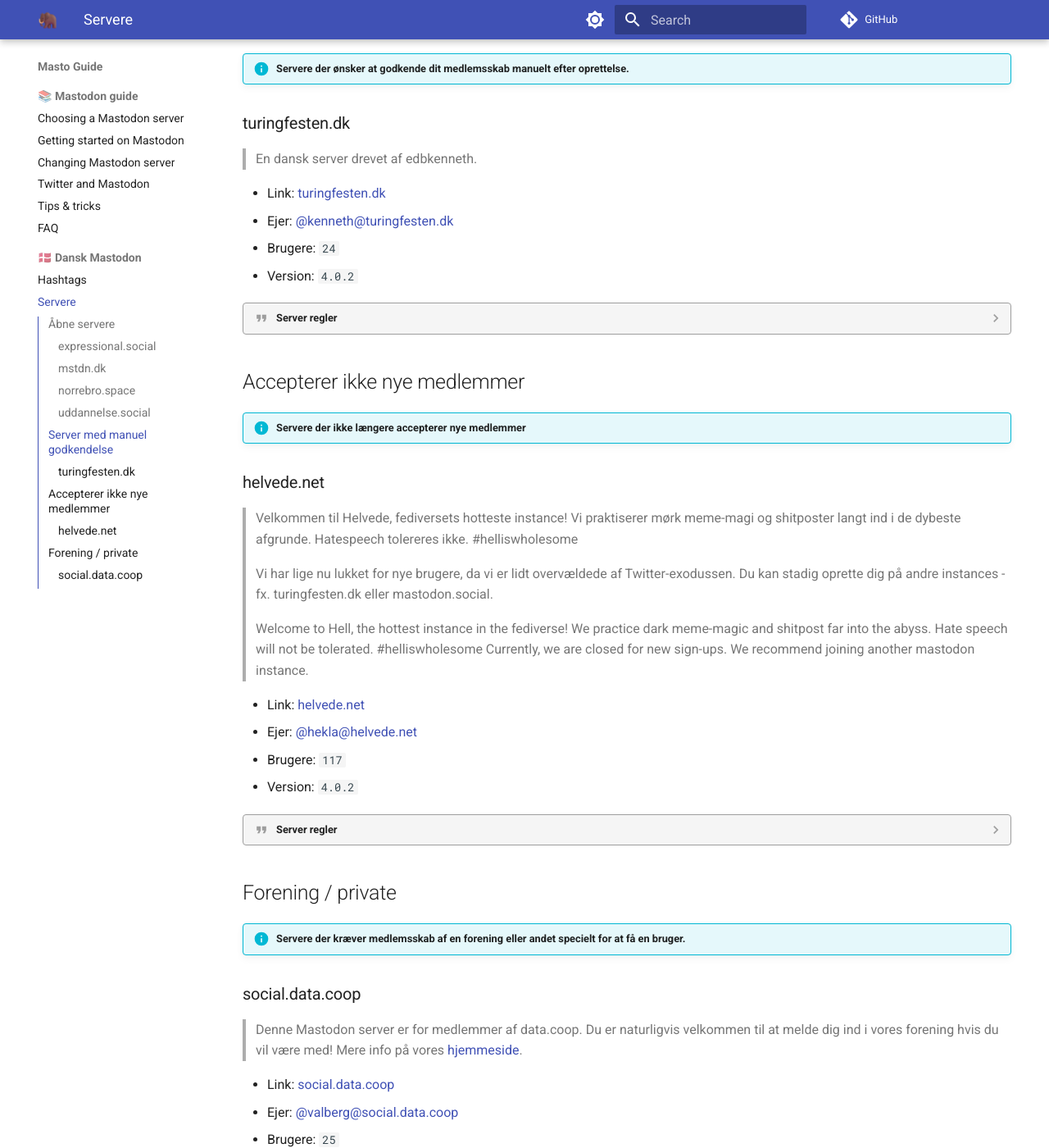
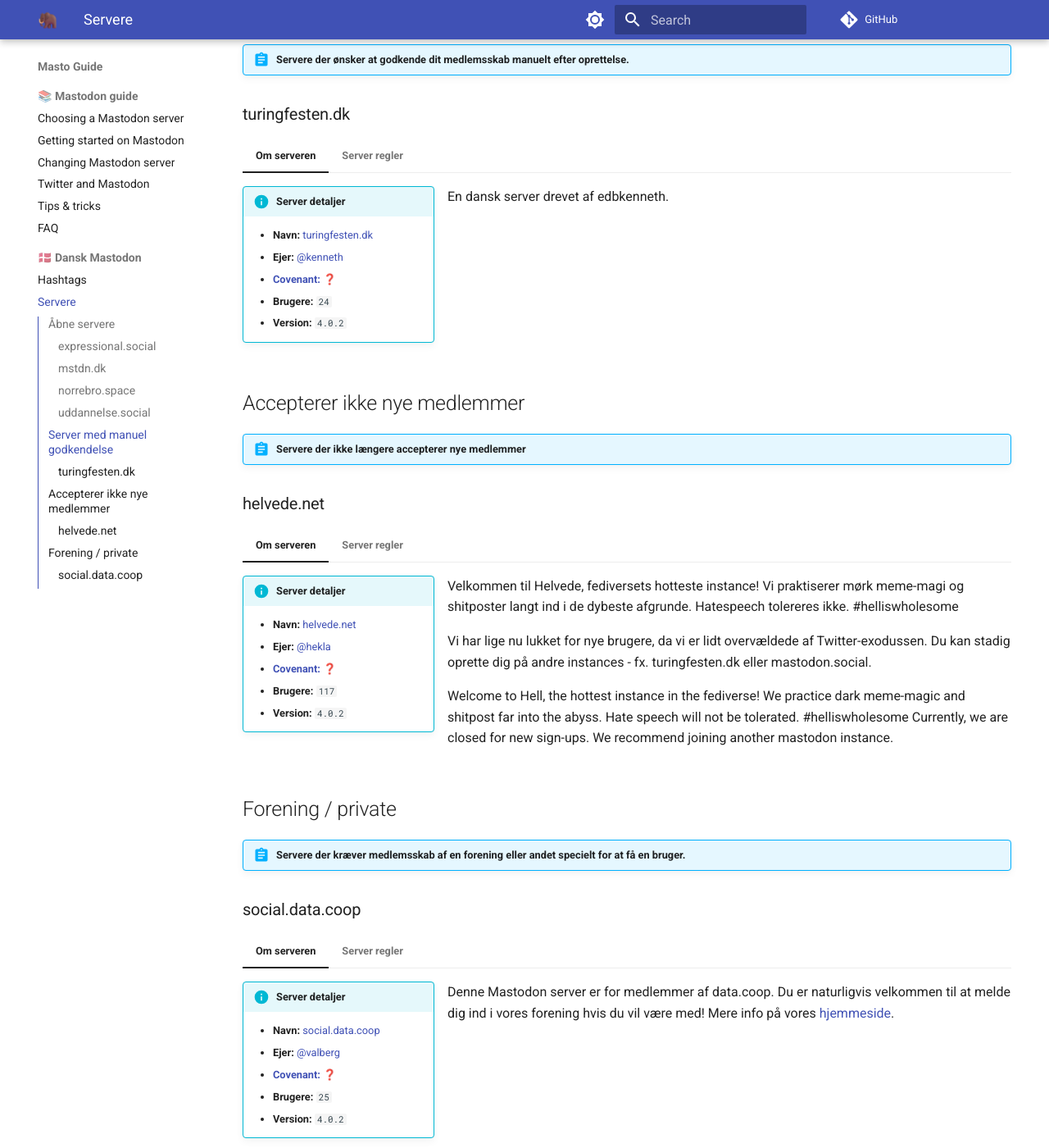
Before and after one commit to jippi/masto-guide, an MkDocs documentation site: the page built from docs/dk/servers.md, in a window 1280 px wide and 1400 px high, scrolled down 1788 px. Shown: the whole window at 82% size. Built offline with MkDocs 1.6.1 and Material for MkDocs 9.7.7, drawn with Linux system fonts in a browser that asks for light colours; comment, search, counter and statistics services are not loaded; some of the changed text lies outside the part shown.

Commit message:
finish prototype code
Signed-off-by: Christian Winther <jippignu@gmail.com>

```diff
--- a/docs/dk/servers.md
+++ b/docs/dk/servers.md
@@ -2,22 +2,38 @@
 
 Siden indeholder Mastodon servere der er drevet og ejet af danskere. [Læs mere om hvad der er vigtigt at overveje ved server valg](../guide/choosing-a-server.md)
 
-_Listen bliver opdateret automatisk, ca en gang i døgnet og er sorteret efter domæne navn. Sidst opdateret 25 Nov 22 22:19 CET_
+_Listen bliver opdateret automatisk, ca en gang i døgnet og er sorteret efter domæne navn. Sidst opdateret 25 Nov 22 22:56 CET_
+
+
 ## Åbne servere
 
-!!! info "Servere du kan blive medlem af med det samme, uden godkendelse."
+!!! abstract "Servere du kan blive medlem af med det samme, uden godkendelse."
+
 
 
 ### expressional.social
 
-> 🇩🇰 Mastodon server hosted in Copenhagen, Denmark. All languages are welcome. Click the "Learn more" button for more information about the server and some "getting started on mastodon" guides
+=== "Om serveren"
 
-* Link: [expressional.social](https://expressional.social/){target=_blank}
-* Ejer: [@jippi@expressional.social](https://expressional.social/@jippi){target=_blank}
-* Brugere: `77`
-* Version: `4.0.2+glitch`
+    !!! info inline "Server detaljer"
 
-??? quote "Server regler"
+        * **Navn:** [expressional.social](https://expressional.social/){target=_blank}
+        * **Ejer:** [@jippi](https://expressional.social/@jippi){target=_blank}
+        * [**Covenant:** ✅](https://joinmastodon.org/covenant){target=_blank title="Serveren følger Mastodon Server Covenant, klik for at læse mere"}
+        * **Brugere:** `77`
+        * **Version:** `4.0.2+glitch`
+
+    🇩🇰 Mastodon server hosted in Copenhagen, Denmark. All languages are welcome. Click the "Learn more" button for more information about the server and some "getting started on mastodon" guides
+
+=== "Server regler"
+
+    !!! info inline "Server detaljer"
+
+        * **Navn:** [expressional.social](https://expressional.social/){target=_blank}
+        * **Ejer:** [@jippi](https://expressional.social/@jippi){target=_blank}
+        * [**Covenant:** ✅](https://joinmastodon.org/covenant){target=_blank title="Serveren følger Mastodon Server Covenant, klik for at læse mere"}
+        * **Brugere:** `77`
+        * **Version:** `4.0.2+glitch`
 
 
     - [X] Don't be a dick.
@@ -37,18 +53,31 @@ _Listen bliver opdateret automatisk, ca en gang i døgnet og er sorteret efter d
 
 ### mstdn.dk
 
-> 🇩🇰 Mastodon Danmark 🐘
-> 🦸 Drevet af frivillige superhelte!
-> ⎈ Hostet på @midgaard
-> 💰 Sponsoreret af @incrediblebits
->
+=== "Om serveren"
 
-* Link: [mstdn.dk](https://mstdn.dk/){target=_blank}
-* Ejer: [@saustrup@mstdn.dk](https://mstdn.dk/@saustrup){target=_blank}
-* Brugere: `270`
-* Version: `4.0.2`
+    !!! info inline "Server detaljer"
 
-??? quote "Server regler"
+        * **Navn:** [mstdn.dk](https://mstdn.dk/){target=_blank}
+        * **Ejer:** [@saustrup](https://mstdn.dk/@saustrup){target=_blank}
+        * [**Covenant:** ❓](https://joinmastodon.org/covenant){target=_blank title="Serveren følger Mastodon Server Covenant, klik for at læse mere"}
+        * **Brugere:** `270`
+        * **Version:** `4.0.2`
+
+    🇩🇰 Mastodon Danmark 🐘
+    🦸 Drevet af frivillige superhelte!
+    ⎈ Hostet på @midgaard
+    💰 Sponsoreret af @incrediblebits
+
+
+=== "Server regler"
+
+    !!! info inline "Server detaljer"
+
+        * **Navn:** [mstdn.dk](https://mstdn.dk/){target=_blank}
+        * **Ejer:** [@saustrup](https://mstdn.dk/@saustrup){target=_blank}
+        * [**Covenant:** ❓](https://joinmastodon.org/covenant){target=_blank title="Serveren følger Mastodon Server Covenant, klik for at læse mere"}
+        * **Brugere:** `270`
+        * **Version:** `4.0.2`
 
 
     - [X] 🇩🇰 Det skrevne sprog her er engelsk eller dansk. Den praktiske årsag er at det er de sprog alle moderatorerne kan læse.
@@ -70,19 +99,32 @@ _Listen bliver opdateret automatisk, ca en gang i døgnet og er sorteret efter d
 
 ### norrebro.space
 
-> Nørrebro.space er et hyggeligt sted på nettet - uden reklamer eller unødvendig sporing. Ligesom virkelighedens Nørrebro, er alle velkomne her.
->
->
-> 🇩🇰🐘
->
-> Nørrebro.space er et etisk socialt medie - fordi vi kan.
+=== "Om serveren"
 
-* Link: [norrebro.space](https://norrebro.space/){target=_blank}
-* Ejer: [@asbjorn@norrebro.space](https://norrebro.space/@asbjorn){target=_blank}
-* Brugere: `115`
-* Version: `4.0.2`
+    !!! info inline "Server detaljer"
 
-??? quote "Server regler"
+        * **Navn:** [norrebro.space](https://norrebro.space/){target=_blank}
+        * **Ejer:** [@asbjorn](https://norrebro.space/@asbjorn){target=_blank}
+        * [**Covenant:** ❓](https://joinmastodon.org/covenant){target=_blank title="Serveren følger Mastodon Server Covenant, klik for at læse mere"}
+        * **Brugere:** `115`
+        * **Version:** `4.0.2`
+
+    Nørrebro.space er et hyggeligt sted på nettet - uden reklamer eller unødvendig sporing. Ligesom virkelighedens Nørrebro, er alle velkomne her.
+
+
+    🇩🇰🐘
+
+    Nørrebro.space er et etisk socialt medie - fordi vi kan.
+
+=== "Server regler"
+
+    !!! info inline "Server detaljer"
+
+        * **Navn:** [norrebro.space](https://norrebro.space/){target=_blank}
+        * **Ejer:** [@asbjorn](https://norrebro.space/@asbjorn){target=_blank}
+        * [**Covenant:** ❓](https://joinmastodon.org/covenant){target=_blank title="Serveren følger Mastodon Server Covenant, klik for at læse mere"}
+        * **Brugere:** `115`
+        * **Version:** `4.0.2`
 
 
     - [X] Don't be a dick.
@@ -100,58 +142,97 @@ _Listen bliver opdateret automatisk, ca en gang i døgnet og er sorteret efter d
 
 ### uddannelse.social
 
-> Uddannelse.social er for alle danske brugere der indimellem også diskuterer uddannelse. Du må altså godt være interesseret i andre ting :-)
+=== "Om serveren"
 
-* Link: [uddannelse.social](https://uddannelse.social/){target=_blank}
-* Ejer: [@jeppe@uddannelse.social](https://uddannelse.social/@jeppe){target=_blank}
-* Brugere: `40`
-* Version: `4.0.2`
+    !!! info inline "Server detaljer"
 
-??? quote "Server regler"
+        * **Navn:** [uddannelse.social](https://uddannelse.social/){target=_blank}
+        * **Ejer:** [@jeppe](https://uddannelse.social/@jeppe){target=_blank}
+        * [**Covenant:** ❓](https://joinmastodon.org/covenant){target=_blank title="Serveren følger Mastodon Server Covenant, klik for at læse mere"}
+        * **Brugere:** `40`
+        * **Version:** `4.0.2`
+
+    Uddannelse.social er for alle danske brugere der indimellem også diskuterer uddannelse. Du må altså godt være interesseret i andre ting :-)
+
+=== "Server regler"
+
+    !!! info inline "Server detaljer"
+
+        * **Navn:** [uddannelse.social](https://uddannelse.social/){target=_blank}
+        * **Ejer:** [@jeppe](https://uddannelse.social/@jeppe){target=_blank}
+        * [**Covenant:** ❓](https://joinmastodon.org/covenant){target=_blank title="Serveren følger Mastodon Server Covenant, klik for at læse mere"}
+        * **Brugere:** `40`
+        * **Version:** `4.0.2`
 
 
     - [X] Man kan godt være engageret og råbe. Men man skal behandle andre ordentligt.
-
 ## Server med manuel godkendelse
 
-!!! info "Servere der ønsker at godkende dit medlemsskab manuelt efter oprettelse."
+!!! abstract "Servere der ønsker at godkende dit medlemsskab manuelt efter oprettelse."
+
 
 
 ### turingfesten.dk
 
-> En dansk server drevet af edbkenneth.
+=== "Om serveren"
 
-* Link: [turingfesten.dk](https://turingfesten.dk/){target=_blank}
-* Ejer: [@kenneth@turingfesten.dk](https://turingfesten.dk/@kenneth){target=_blank}
-* Brugere: `24`
-* Version: `4.0.2`
+    !!! info inline "Server detaljer"
 
-??? quote "Server regler"
+        * **Navn:** [turingfesten.dk](https://turingfesten.dk/){target=_blank}
+        * **Ejer:** [@kenneth](https://turingfesten.dk/@kenneth){target=_blank}
+        * [**Covenant:** ❓](https://joinmastodon.org/covenant){target=_blank title="Serveren følger Mastodon Server Covenant, klik for at læse mere"}
+        * **Brugere:** `24`
+        * **Version:** `4.0.2`
+
+    En dansk server drevet af edbkenneth.
+
+=== "Server regler"
+
+    !!! info inline "Server detaljer"
+
+        * **Navn:** [turingfesten.dk](https://turingfesten.dk/){target=_blank}
+        * **Ejer:** [@kenneth](https://turingfesten.dk/@kenneth){target=_blank}
+        * [**Covenant:** ❓](https://joinmastodon.org/covenant){target=_blank title="Serveren følger Mastodon Server Covenant, klik for at læse mere"}
+        * **Brugere:** `24`
+        * **Version:** `4.0.2`
 
 
     - [X] No racism, sexism, homophobia, transphobia, xenophobia, or casteism.
-
 ## Accepterer ikke nye medlemmer
 
-!!! info "Servere der ikke længere accepterer nye medlemmer"
+!!! abstract "Servere der ikke længere accepterer nye medlemmer"
+
 
 
 ### helvede.net
 
-> Velkommen til Helvede, fediversets hotteste instance! Vi praktiserer mørk meme-magi og shitposter langt ind i de dybeste afgrunde. Hatespeech tolereres ikke. #helliswholesome
->
-> Vi har lige nu lukket for nye brugere, da vi er lidt overvældede af Twitter-exodussen. Du kan stadig oprette dig på andre instances - fx. turingfesten.dk eller mastodon.social.
->
-> Welcome to Hell, the hottest instance in the fediverse! We practice dark meme-magic and shitpost far into the abyss. Hate speech will not be tolerated. #helliswholesome
-> Currently, we are closed for new sign-ups. We recommend joining another mastodon instance.
->
+=== "Om serveren"
 
-* Link: [helvede.net](https://helvede.net/){target=_blank}
-* Ejer: [@hekla@helvede.net](https://helvede.net/@hekla){target=_blank}
-* Brugere: `117`
-* Version: `4.0.2`
+    !!! info inline "Server detaljer"
 
-??? quote "Server regler"
+        * **Navn:** [helvede.net](https://helvede.net/){target=_blank}
+        * **Ejer:** [@hekla](https://helvede.net/@hekla){target=_blank}
+        * [**Covenant:** ❓](https://joinmastodon.org/covenant){target=_blank title="Serveren følger Mastodon Server Covenant, klik for at læse mere"}
+        * **Brugere:** `117`
+        * **Version:** `4.0.2`
+
+    Velkommen til Helvede, fediversets hotteste instance! Vi praktiserer mørk meme-magi og shitposter langt ind i de dybeste afgrunde. Hatespeech tolereres ikke. #helliswholesome
+
+    Vi har lige nu lukket for nye brugere, da vi er lidt overvældede af Twitter-exodussen. Du kan stadig oprette dig på andre instances - fx. turingfesten.dk eller mastodon.social.
+
+    Welcome to Hell, the hottest instance in the fediverse! We practice dark meme-magic and shitpost far into the abyss. Hate speech will not be tolerated. #helliswholesome
+    Currently, we are closed for new sign-ups. We recommend joining another mastodon instance.
+
+
+=== "Server regler"
+
+    !!! info inline "Server detaljer"
+
+        * **Navn:** [helvede.net](https://helvede.net/){target=_blank}
+        * **Ejer:** [@hekla](https://helvede.net/@hekla){target=_blank}
+        * [**Covenant:** ❓](https://joinmastodon.org/covenant){target=_blank title="Serveren følger Mastodon Server Covenant, klik for at læse mere"}
+        * **Brugere:** `117`
+        * **Version:** `4.0.2`
 
 
     - [X] Serveren er tiltænkt feminister, queers, progressive nørder og andre cool beans! . Den er modereret af @hekla og @maiathecyberwitch og vi sørger for et safer space til alle jer der mangler.
@@ -163,22 +244,35 @@ _Listen bliver opdateret automatisk, ca en gang i døgnet og er sorteret efter d
     - [X] Opfordringer til at ødelægge helvede.net fællesskabet eller at angribe dets tekniske infrastruktur, på denne server eller andetsteds, kan resultere i bortvisning.
     - [X] Indhold der er ulovligt i Danmark eller Frankrig, hvor serveren er lokaliseret, tolereres ikke.
     - [X] 9. Vi tolererer ikke spam og bots. Det inkluderer automatisk crossposting af indhold fra andre platforme over på din profil på helvede.net.
-
 ## Forening / private
 
-!!! info "Servere der kræver medlemsskab af en forening eller andet specielt for at få en bruger."
+!!! abstract "Servere der kræver medlemsskab af en forening eller andet specielt for at få en bruger."
+
 
 
 ### social.data.coop
 
-> Denne Mastodon server er for medlemmer af data.coop. Du er naturligvis velkommen til at melde dig ind i vores forening hvis du vil være med! Mere info på vores <a href="https://data.coop">hjemmeside</a>.
+=== "Om serveren"
 
-* Link: [social.data.coop](https://social.data.coop/){target=_blank}
-* Ejer: [@valberg@social.data.coop](https://social.data.coop/@valberg){target=_blank}
-* Brugere: `25`
-* Version: `4.0.2`
+    !!! info inline "Server detaljer"
 
-??? quote "Server regler"
+        * **Navn:** [social.data.coop](https://social.data.coop/){target=_blank}
+        * **Ejer:** [@valberg](https://social.data.coop/@valberg){target=_blank}
+        * [**Covenant:** ❓](https://joinmastodon.org/covenant){target=_blank title="Serveren følger Mastodon Server Covenant, klik for at læse mere"}
+        * **Brugere:** `25`
+        * **Version:** `4.0.2`
+
+    Denne Mastodon server er for medlemmer af data.coop. Du er naturligvis velkommen til at melde dig ind i vores forening hvis du vil være med! Mere info på vores <a href="https://data.coop">hjemmeside</a>.
+
+=== "Server regler"
+
+    !!! info inline "Server detaljer"
+
+        * **Navn:** [social.data.coop](https://social.data.coop/){target=_blank}
+        * **Ejer:** [@valberg](https://social.data.coop/@valberg){target=_blank}
+        * [**Covenant:** ❓](https://joinmastodon.org/covenant){target=_blank title="Serveren følger Mastodon Server Covenant, klik for at læse mere"}
+        * **Brugere:** `25`
+        * **Version:** `4.0.2`
 
 
     - [X] Do not engage in homophobic, racist, transphobic, ableist, sexist, or otherwise prejudiced behaviour.
--- a/mkdocs.yml
+++ b/mkdocs.yml
@@ -24,9 +24,12 @@ markdown_extensions:
   - admonition
   - pymdownx.details
   - pymdownx.superfences
+  - pymdownx.tabbed:
+      alternate_style: true
   - pymdownx.tasklist:
       custom_checkbox: true
   - attr_list
+  - md_in_html
 
 theme:
   name: material
```
Also changed, not shown: 4 other files.
